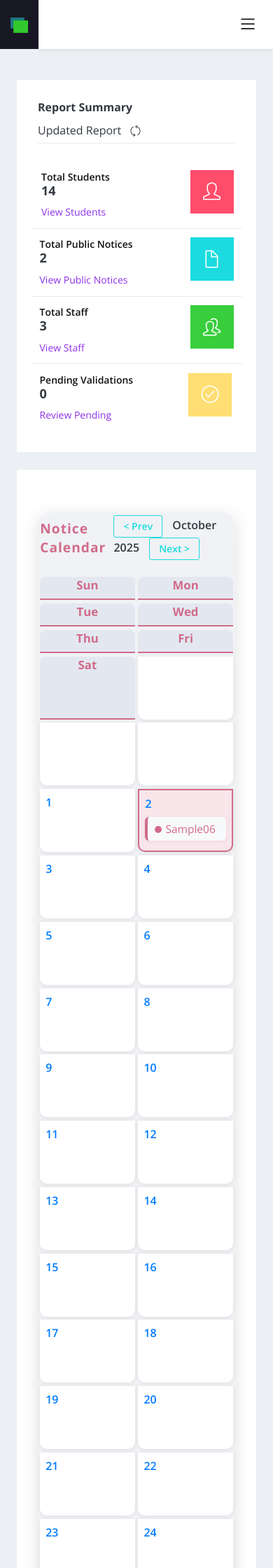
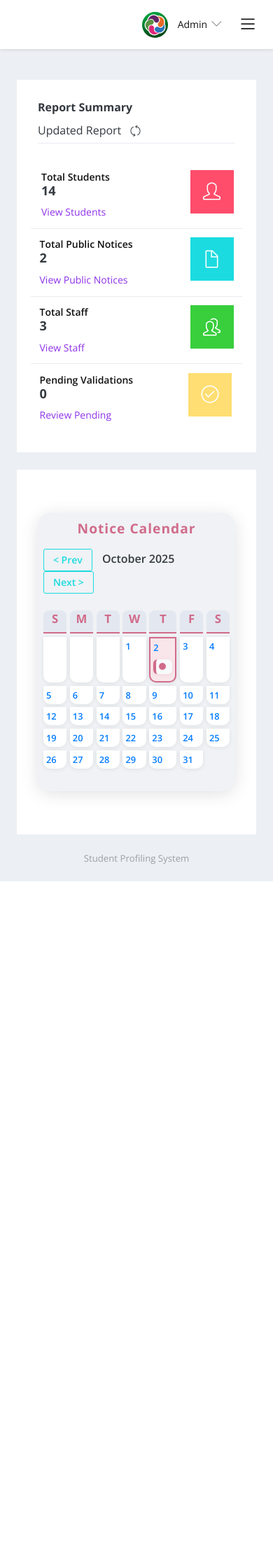
Before and after one commit to Jayriel04/studentms, a PHP site: page /admin/dashboard.php in a window 390 px wide. Shown: the top 2240 px of the page at 70% size. After the commit the page ends 1259 px from the top, so only its background shows below. Run offline with PHP 8.4, Linux system fonts and the light colour scheme; a user stored in the database is signed in; data comes from the database, SQL or seed files in the repository.

Commit message:
make the calendar and header responsive

```diff
--- a/admin/css/style(v2).css
+++ b/admin/css/style(v2).css
@@ -122,6 +122,8 @@ body {
     display: flex;
     align-items: center;
     justify-content: space-between;
+    flex-wrap: wrap;
+    gap: 1rem;
     margin-bottom: 1.5rem;
 }
 
@@ -139,6 +141,7 @@ body {
     margin-bottom: 1.5rem;
     width: 100%;
 }
+
 
 .calendar-day {
     font-weight: 700;
@@ -163,6 +166,11 @@ body {
     font-size: 1rem;
     width: 100%;
     box-sizing: border-box;
+}
+
+.day-number {
+    font-weight: 600;
+    color: #007bff;
 }
 
 .calendar-cell.today {
@@ -196,6 +204,10 @@ body {
     transition: background 0.2s, color 0.2s;
     border-left: 4px solid #d16b8a;
     font-weight: 500;
+}
+
+.notice-title {
+    white-space: nowrap;
 }
 
 .notice-item:hover {
@@ -241,20 +253,32 @@ body {
     }
 }
 
-@media (max-width: 900px) {
-    .calendar-grid {
-        grid-template-columns: repeat(4, 1fr);
-    }
+.calendar-day-short {
+    display: none;
 }
 
-@media (max-width: 600px) {
-    .calendar-grid {
-        grid-template-columns: repeat(2, 1fr);
+@media (max-width: 768px) {
+    .calendar-header {
+        flex-direction: column;
+        align-items: center;
     }
 
-    .calendar-container {
-        max-width: 100vw;
-        padding: 0.2rem;
+    .calendar-day-full { display: none; }
+    .calendar-day-short { display: block; }
+
+    .calendar-cell {
+        min-height: auto;
+        padding: 0.25rem;
+    }
+
+    .day-number { font-size: 0.8rem; }
+
+    .notice-item {
+        padding: 2px 4px;
+        font-size: 0.75rem;
+    }
+    .notice-title {
+        display: none; /* Hide notice text on small screens, only show dot */
     }
 }
 
--- a/admin/dashboard.php
+++ b/admin/dashboard.php
@@ -153,8 +153,12 @@ if (strlen($_SESSION['sturecmsaid'] == 0)) {
                       <div class="calendar-grid">
                         <?php
                         $daysOfWeek = ['Sun', 'Mon', 'Tue', 'Wed', 'Thu', 'Fri', 'Sat'];
+                        $daysOfWeekShort = ['S', 'M', 'T', 'W', 'T', 'F', 'S'];
                         foreach ($daysOfWeek as $day) {
-                          echo '<div class="calendar-day">' . $day . '</div>';
+                          echo '<div class="calendar-day calendar-day-full">' . $day . '</div>';
+                        }
+                        foreach ($daysOfWeekShort as $day) {
+                          echo '<div class="calendar-day calendar-day-short">' . $day . '</div>';
                         }
                         $firstDayOfMonth = strtotime("$year-$month-01");
                         $totalDays = date('t', $firstDayOfMonth);
@@ -186,7 +190,7 @@ if (strlen($_SESSION['sturecmsaid'] == 0)) {
                         for ($day = 1; $day <= $totalDays; $day++) {
                           $isToday = (date('Y-m-d') == "$year-$month-" . str_pad($day, 2, '0', STR_PAD_LEFT));
                           echo '<div class="calendar-cell' . ($isToday ? ' today' : '') . '">';
-                          echo '<div style="font-weight:600;color:#007bff;">' . $day . '</div>';
+                          echo '<div class="day-number">' . $day . '</div>';
                           if (isset($noticesByDay[$day])) {
                             echo '<div class="notice-list-in-cell">';
                             foreach ($noticesByDay[$day] as $notice) {
@@ -194,7 +198,7 @@ if (strlen($_SESSION['sturecmsaid'] == 0)) {
                               $date = htmlentities($notice->CreationDate);
                               $msg = nl2br(htmlentities($notice->NoticeMsg));
                               echo '<div class="notice-item" onclick="showNoticeDetail(\'' . $title . '\', \'' . $date . '\', \'' . str_replace(array("\r", "\n", "'"), array(" ", "\\n", "\\'"), $msg) . '\')">';
-                              echo '<span class="notice-dot"></span>' . $title;
+                              echo '<span class="notice-dot"></span><span class="notice-title">' . $title . '</span>';
                               echo '</div>';
                             }
                             echo '</div>';
--- a/admin/includes/header.php
+++ b/admin/includes/header.php
@@ -1,5 +1,5 @@
  <nav class="navbar default-layout-navbar col-lg-12 col-12 p-0 fixed-top d-flex flex-row">
-        <div class="navbar-brand-wrapper d-flex align-items-center">
+        <div class="navbar-brand-wrapper d-none d-lg-flex align-items-center">
           <a class="navbar-brand brand-logo" href="dashboard.php">
             <strong style="color: white;">SPS</strong>
           </a>
@@ -20,7 +20,7 @@
         <div class="navbar-menu-wrapper d-flex align-items-center flex-grow-1">
           <h5 class="mb-0 font-weight-medium d-none d-lg-flex"><?php  echo htmlentities($row->AdminName);?> Welcome dashboard!</h5>
           <ul class="navbar-nav navbar-nav-right ml-auto">
-            <li class="nav-item dropdown d-none d-xl-inline-flex user-dropdown">
+            <li class="nav-item dropdown user-dropdown">
               <a class="nav-link dropdown-toggle" id="UserDropdown" href="#" data-toggle="dropdown" aria-expanded="false">
                 <img class="img-xs rounded-circle ml-2" src="<?php echo $profileImage; ?>" alt="Profile image"> <span class="font-weight-normal"> <?php  echo htmlentities($row->AdminName);?> </span></a>
               <div class="dropdown-menu dropdown-menu-right navbar-dropdown" aria-labelledby="UserDropdown">
--- a/staff/includes/header.php
+++ b/staff/includes/header.php
@@ -1,5 +1,5 @@
 <nav class="navbar default-layout-navbar col-lg-12 col-12 p-0 fixed-top d-flex flex-row">
-  <div class="navbar-brand-wrapper d-flex align-items-center">
+  <div class="navbar-brand-wrapper d-none d-lg-flex align-items-center">
     <a class="navbar-brand brand-logo" href="dashboard.php">
       <strong style="color: white;">SPS</strong>
     </a>
@@ -21,7 +21,7 @@
         <h5 class="mb-0 font-weight-medium d-none d-lg-flex"><?php echo htmlentities($row->StaffName); ?> Welcome to Dashboard!
         </h5>
         <ul class="navbar-nav navbar-nav-right ml-auto">
-          <li class="nav-item dropdown d-none d-xl-inline-flex user-dropdown">
+          <li class="nav-item dropdown user-dropdown">
             <a class="nav-link dropdown-toggle" id="UserDropdown" href="#" data-toggle="dropdown" aria-expanded="false">
               <img class="img-xs rounded-circle ml-2" src="<?php echo $profileImg; ?>" alt="Profile image"> <span
                 class="font-weight-normal"> <?php echo htmlentities($row->StaffName); ?> </span></a>
```
Also changed, not shown: staff/css/style(v2).css (+38 -10 lines), staff/dashboard.php (+7 -3 lines), user/css/style(v2).css (+32 -11 lines), user/includes/header.php (+6 -3 lines), user/view-notice.php (+7 -3 lines).
